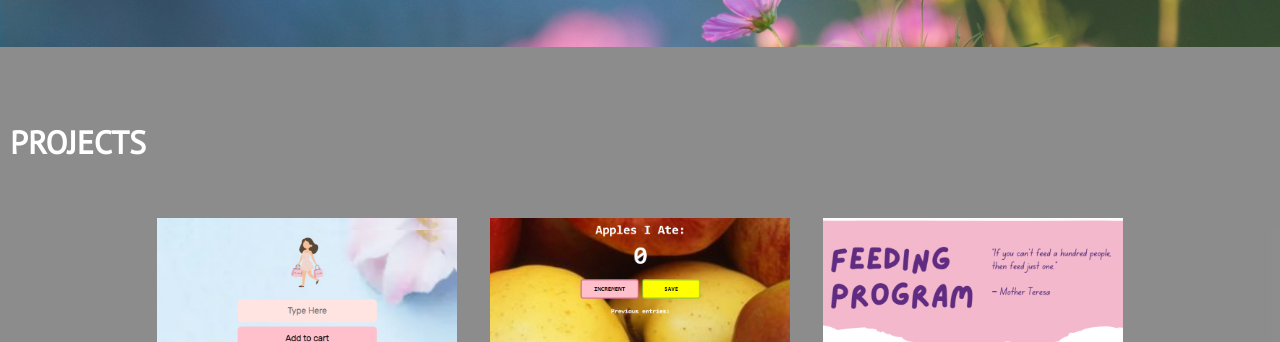
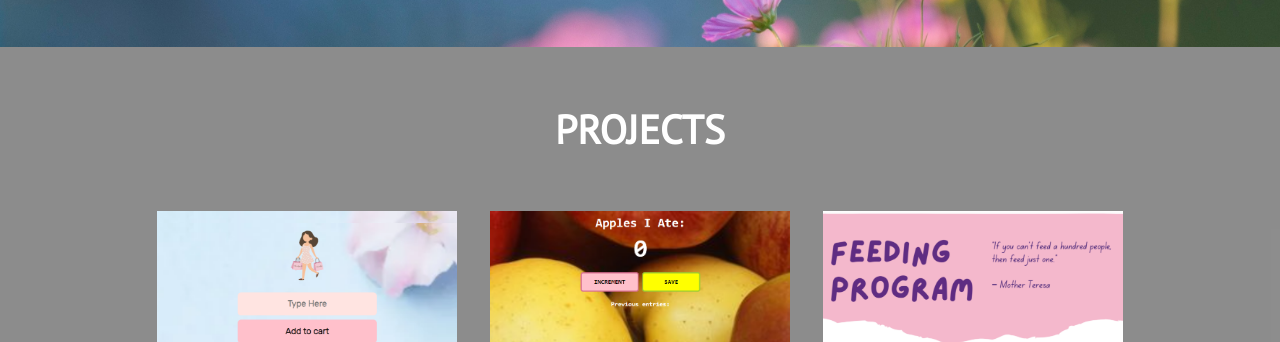
Before and after one commit to InolofatsengMotloba/INOMOT520_BCL2401_GroupD_02_InolofatsengMotloba_CDV05, a plain HTML site: page index.html in a window 1280 px wide. Shown: the part 1550-1892 px from the top of the page. Drawn offline with nearby package versions, Linux system fonts and the light colour scheme.

Commit message:
Edit projects section: center heading

```diff
--- a/index.html
+++ b/index.html
@@ -93,7 +93,7 @@
 
     <!-- Projects Section -->
     <section class="portfolio" id="Projects">
-      <h2 class="projects-heading">PROJECTS</h2>
+      <h1 class="projects-heading">PROJECTS</h1>
 
       <div class="projects">
         <!-- Project 1 -->
--- a/styles.css
+++ b/styles.css
@@ -250,10 +250,12 @@ h2 {
   padding: 10px;
 }
 
-.portfolio h2 {
+.portfolio h1 {
   color: var(--txtclr-1);
   text-align: center;
   margin-bottom: 50px;
+  font-size: 40px;
+  padding-top: 40px;
 }
 
 .projects-heading {
```
